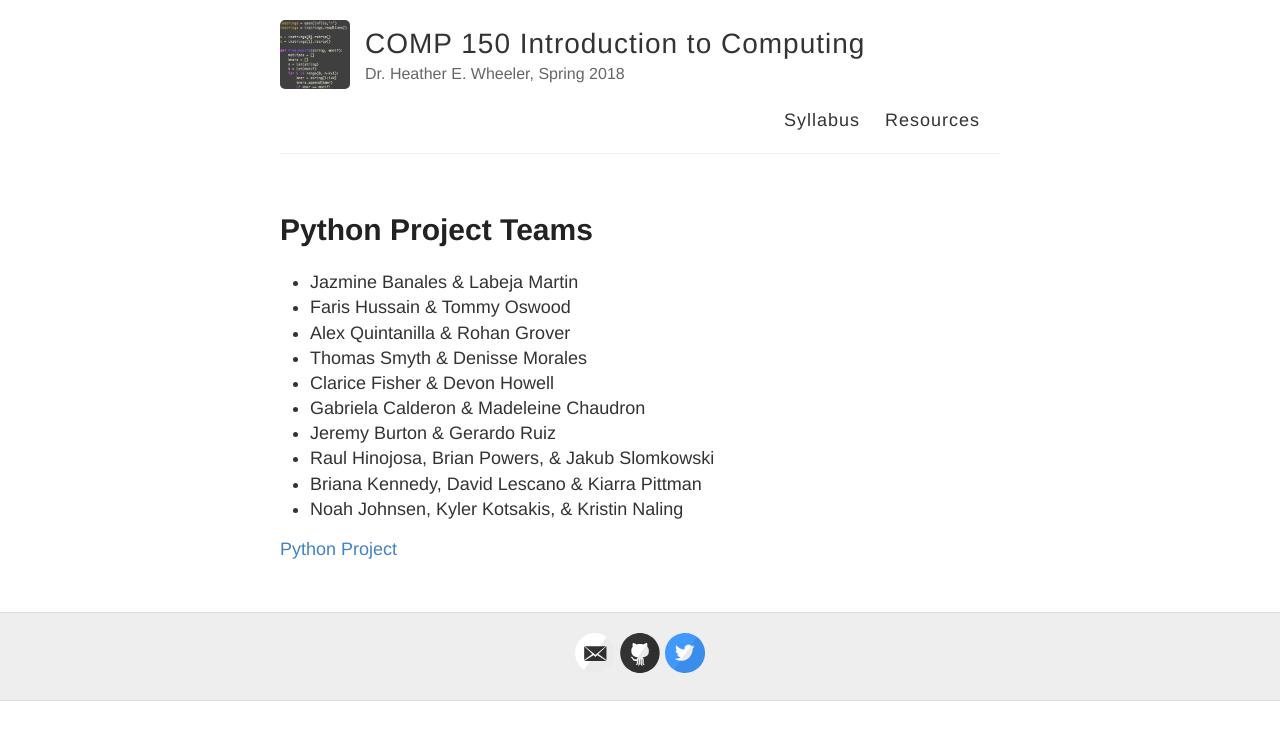
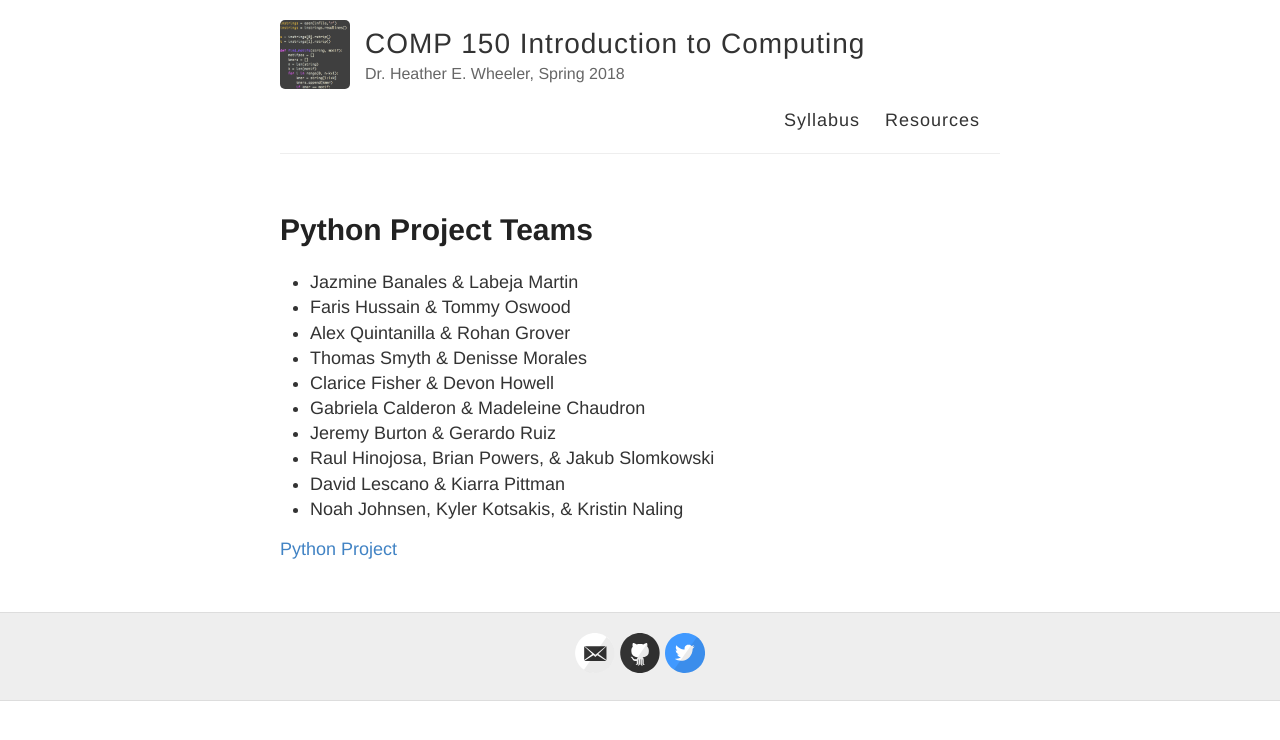
Before and after one commit to hwheeler01/comp150, a Jekyll site: the page built from teams.md, in a window 1280 px wide. Shown: the top 740 px of the page. Built offline with Jekyll 4.4.1, drawn with Linux system fonts in a browser that asks for light colours.

Commit message:
update teams

```diff
--- a/teams.md
+++ b/teams.md
@@ -12,7 +12,7 @@ permalink: /teams/
 - Gabriela Calderon & Madeleine Chaudron
 - Jeremy Burton & Gerardo Ruiz
 - Raul Hinojosa, Brian Powers, & Jakub Slomkowski
-- Briana Kennedy, David Lescano & Kiarra Pittman
+- David Lescano & Kiarra Pittman
 - Noah Johnsen, Kyler Kotsakis, & Kristin Naling
 
 [Python Project](http://hwheeler01.github.io/comp150/HW/Project.html)
```
